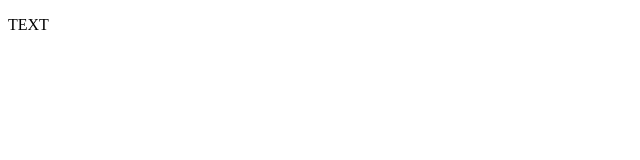
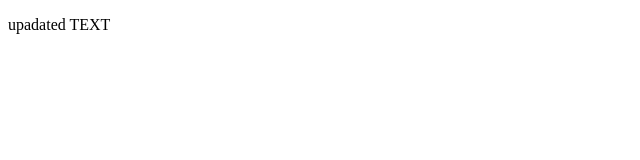
Before and after one commit to jihenJN/git-github-tuto, a plain HTML site: page index.html in a window 1280 px wide. Shown: the full height of the page, 0-640 px from the left. Drawn offline with Linux system fonts and the light colour scheme.

Commit message:
update text

```diff
--- a/index.html
+++ b/index.html
@@ -6,6 +6,6 @@
     <title>Document</title>
 </head>
 <body>
-    <p>TEXT</p>
+    <p> upadated TEXT</p>
 </body>
 </html>
```
